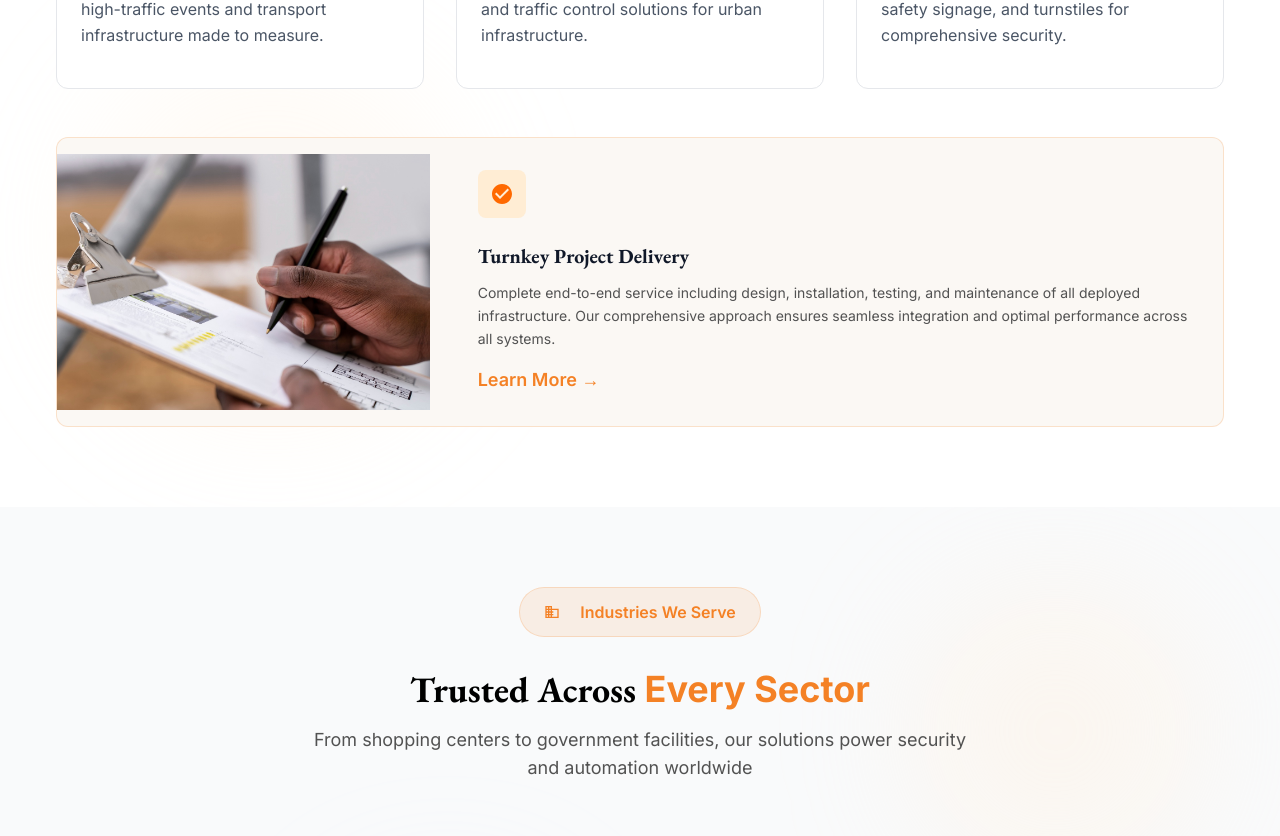
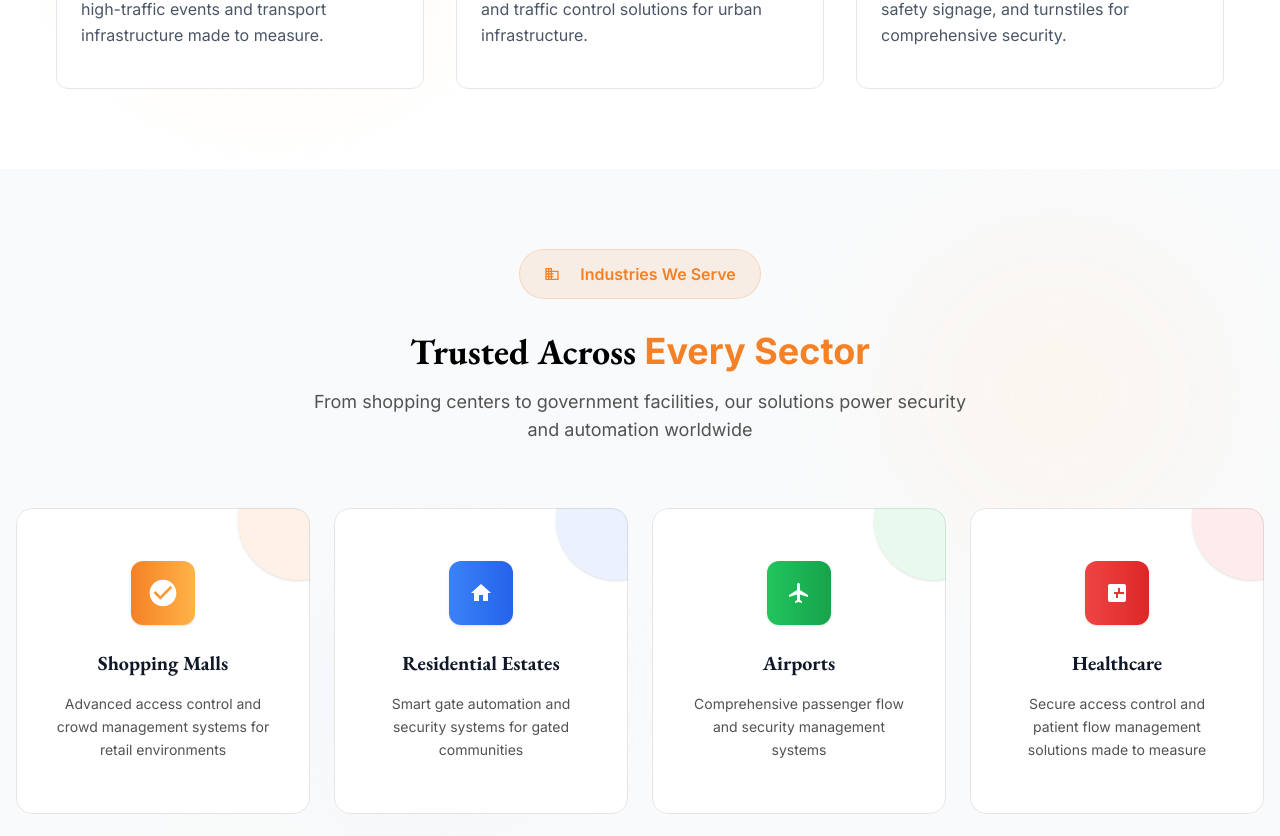
Before and after one commit to Daniel-20051/balosh-website, a Next.js app: page /solutions in a window 1280 px wide. Shown: the part 1960-2796 px from the top of the page. Built offline with nearby package versions, Linux system fonts and the light colour scheme.

Commit message:
refactor: remove commented-out code and unused classes in SolutionsGrid and Header components for cleaner codebase

```diff
--- a/src/app/solutions/components/SolutionsGrid.tsx
+++ b/src/app/solutions/components/SolutionsGrid.tsx
@@ -206,72 +206,6 @@
             </div>
           ))}
         </div>
-
-        {/* Featured Turnkey Project Delivery Card */}
-        {solutions
-          .filter((s) => s.featured)
-          .map((solution, index) => (
-            <div
-              key={solution.title}
-              className={`mt-8 md:mt-12 transition-all duration-1000 ease-out delay-${
-                (index + 7) * 100
-              } ${
-                isVisible
-                  ? "opacity-100 translate-y-0"
-                  : "opacity-0 translate-y-8"
-              }`}
-            >
-              <div className="group bg-[#FBF8F4]  border-1 border-primary/20 rounded-xl overflow-hidden hover:shadow-lg hover:-translate-y-2 transition-all duration-300 cursor-pointer w-full">
-                <div className="grid grid-cols-1 lg:grid-cols-3 gap-4 md:gap-6 items-center">
-                  {/* Image Container */}
-                  <div className="relative h-40 sm:h-48 lg:h-64 overflow-hidden w-full">
-                    <Image
-                      src={solution.image}
-                      alt={solution.title}
-                      className="w-full h-full object-cover group-hover:scale-105 transition-transform duration-500"
-                      width={400}
-                      height={100}
-                    />
-                    {/* Badge
-                    <div
-                      className={`absolute top-4 right-4 w-8 h-8 ${solution.badgeColor} rounded-full flex items-center justify-center text-white text-xs font-bold`}
-                    >
-                      {solution.badge}
-                    </div> */}
-                  </div>
-
-                  {/* Content */}
-                  <div className="flex flex-col px-4 sm:px-6 lg:px-6 gap-3 py-4 md:py-6 lg:py-8 lg:col-span-2 w-full">
-                    <div className="flex mb-2 md:mb-3">
-                      <div className="w-10 h-10 md:w-12 md:h-12 bg-orange-100 rounded-lg flex items-center justify-center mr-3">
-                        <svg
-                          className="w-5 h-5 md:w-6 md:h-6 text-orange-500"
-                          fill="currentColor"
-                          viewBox="0 0 24 24"
-                        >
-                          <path d="M12 2C6.48 2 2 6.48 2 12s4.48 10 10 10 10-4.48 10-10S17.52 2 12 2zm-2 15l-5-5 1.41-1.41L10 14.17l7.59-7.59L19 8l-9 9z" />
-                        </svg>
-                      </div>
-                    </div>
-                    <div>
-                      <h3 className="text-lg md:text-xl font-bold mb-2 md:mb-3 text-7 text-gray-900 transition-colors duration-200">
-                        {solution.title}
-                      </h3>
-                      <p className="text-sm text-[#525252] text-2 mb-3 md:mb-4 leading-relaxed">
-                        {solution.description}
-                      </p>
-                      <a
-                        href={solution.href}
-                        className="inline-flex items-center text-primary font-semibold text-sm md:text-lg hover:underline transition-colors duration-200"
-                      >
-                        Learn More &rarr;
-                      </a>
-                    </div>
-                  </div>
-                </div>
-              </div>
-            </div>
-          ))}
       </div>
     </section>
   );
--- a/src/components/ui/Header.tsx
+++ b/src/components/ui/Header.tsx
@@ -344,10 +344,8 @@
               href="https://wa.me/2348022596060?text=Hello%20Balosh%2C%20I%27d%20like%20to%20request%20a%20demo."
               target="_blank"
               rel="noopener noreferrer"
-              className="bg-primary text-white shadow-md px-6 py-3  rounded-md hover:scale-110 transition-transform duration-200 font-medium"
-            >
-              Request a Demo
-            </a>
+              className=""
+            ></a>
           </div>
 
           {/* Mobile Menu Component */}
```
